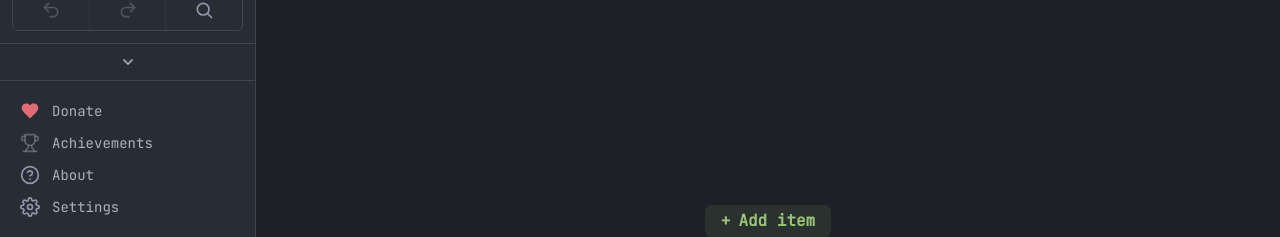
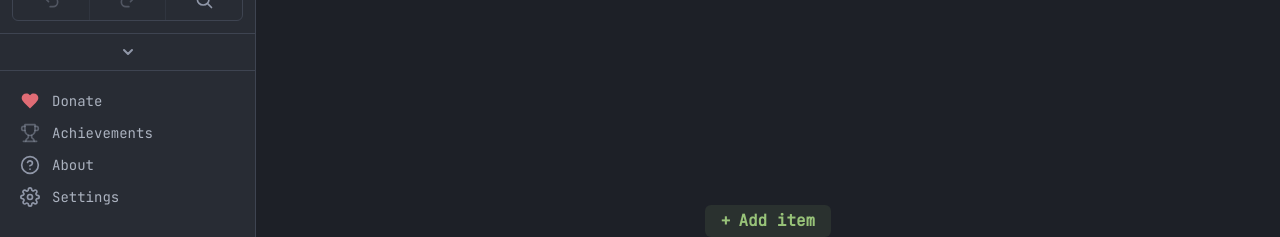
Before and after one commit to niclaslindstedt/checklist, a React (Vite) app: page / in a window 1280 px wide. Shown: the part 563-800 px from the top of the page. Built offline with nearby package versions, Linux system fonts and the light colour scheme; no server answers.

Commit message:
style(nav): add 10px thumb-reach margin below the side-menu footer (#294)

```diff
--- a/src/ui/SideMenu.tsx
+++ b/src/ui/SideMenu.tsx
@@ -620,9 +620,13 @@ export function SideMenu({
       {/* The relocated burger menu, fixed at the foot of the drawer: Donate,
           the trophy, an "About" dropdown that folds away the project links
           (source / privacy / what's new), and Settings pinned last under the
-          thumb. Folded away via the rail above. */}
+          thumb. Folded away via the rail above. Now the PWA renders
+          fullscreen (no bottom safe-area inset lifting the panel), Settings
+          would otherwise sit right on the screen's edge, so the bottom
+          breathing room carries an extra 10px to keep the last row a
+          comfortable reach for the thumb. */}
       {!footerCollapsed && (
-        <div className="flex shrink-0 flex-col border-t border-line [padding-top:calc(1.25rem_-_var(--density-row-py))] [padding-bottom:calc(1.25rem_-_var(--density-row-py))]">
+        <div className="flex shrink-0 flex-col border-t border-line [padding-top:calc(1.25rem_-_var(--density-row-py))] [padding-bottom:calc(1.25rem_-_var(--density-row-py)_+_10px)]">
           {donateUrl && (
             <MenuLink
               icon={<HeartIcon className="h-5 w-5 text-danger" />}
```
Also changed, not shown: .changes/unreleased/1784564114-sidemenu-footer-inset.md, 1 other file (tests, documents, lock files or other folders).
